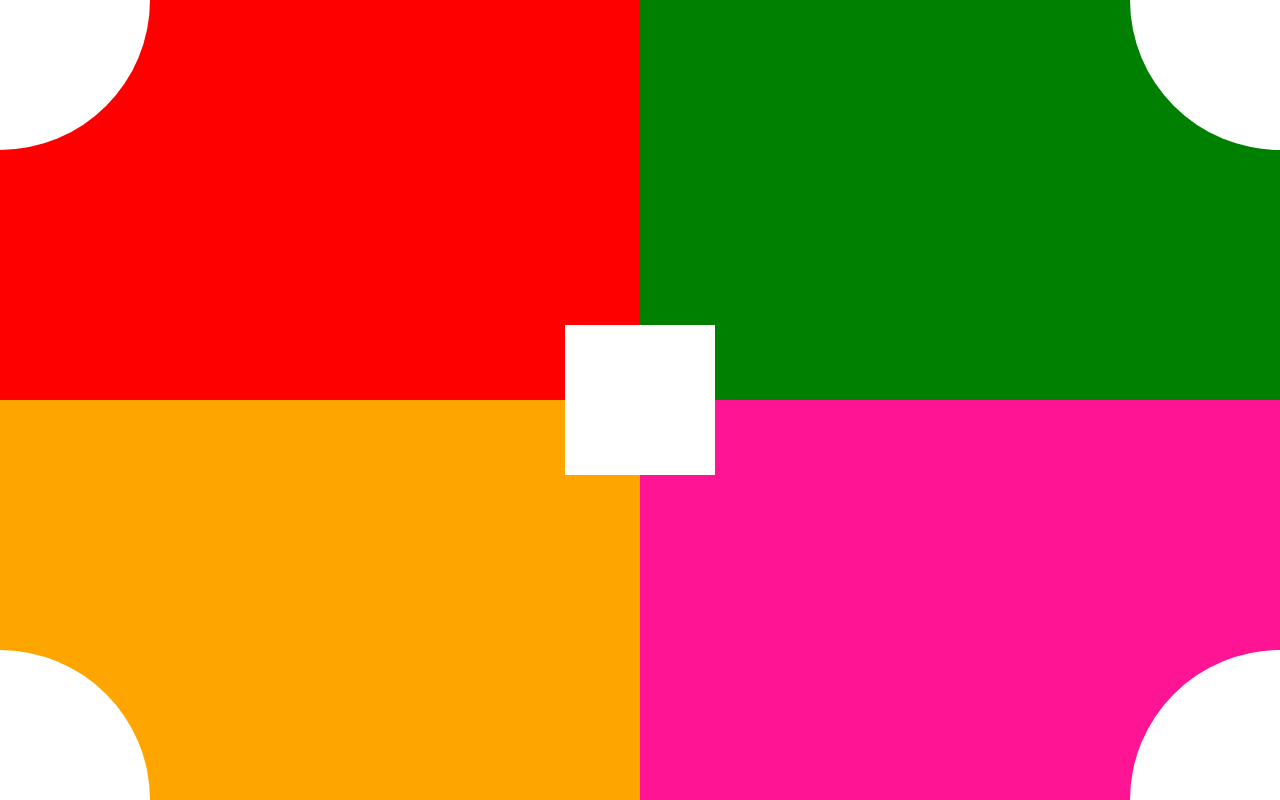
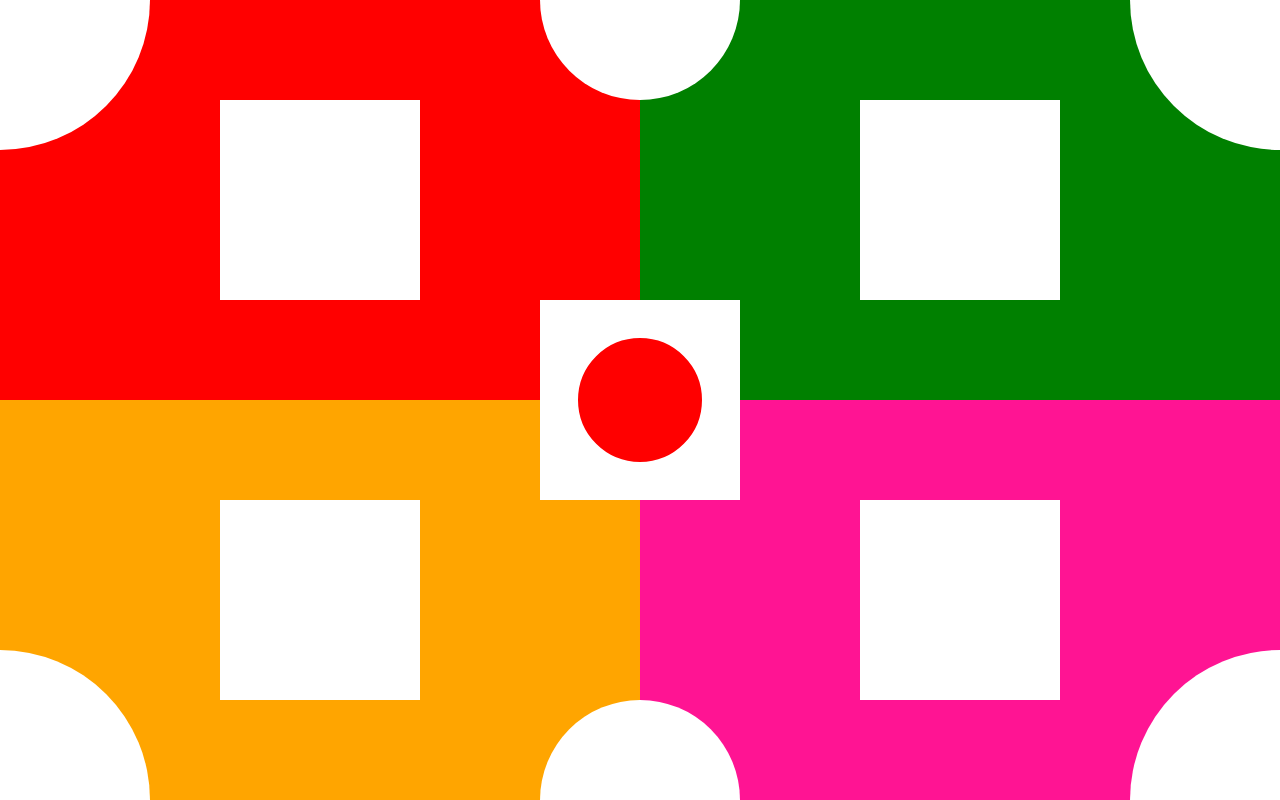
Before and after one commit to MilashaThathsarani/CSS-Assignment, a plain HTML site: page index.html in a window 1280 px wide. Drawn offline with Linux system fonts and the light colour scheme.

Commit message:
updated content

```diff
--- a/index.html
+++ b/index.html
@@ -2,7 +2,7 @@
 <html lang="en">
 <head>
     <meta charset="UTF-8">
-    <title>Case 1 Using Absolute & Relative</title>
+    <title>Case 1-Using Absolute & Relative</title>
     <link href="assets/css/normalize.css" rel="stylesheet">
     <style>
 
@@ -48,6 +48,10 @@
         body > div:nth-child(5) {
             top: 0;
             left: 0;
+            /* border-radius: 25px; */
+            /* border-top-left-radius: 136px; */
+            /* border-top-right-radius: 84px; */
+            /* border-bottom-left-radius: 100px; */
             border-bottom-right-radius: 100%;
 
         }
@@ -71,32 +75,97 @@
         }
 
         body > div:nth-child(9) {
+            width: 200px;
+            height: 200px;
             right: 0;
             bottom: 0;
             left: 0;
             top: 0;
             margin: auto;
+            /*transform: rotate(97deg);*/
         }
+
+        body > div > div {
+            width: 120px;
+            height: 120px;
+            border: 2px solid red;
+            background: red;
+            border-radius: 100%;
+            position: absolute;
+            right: 0;
+            top: 0;
+            bottom: 0;
+            left: 0;
+            margin: auto;
+        }
+
+        body > div:nth-child(10) {
+            left: 0;
+            right: 0;
+            top: 0;
+            margin: auto;
+            border-bottom-left-radius: 108px;
+            border-bottom-right-radius: 108px;
+            width: 200px;
+            height: 100px;
+        }
+
+        body > div:nth-child(11) {
+            left: 0;
+            right: 0;
+            bottom: 0;
+            margin: auto;
+            width: 200px;
+            height: 100px;
+            border-top-left-radius: 108px;
+            border-top-right-radius: 108px;
+        }
+
+        section > div {
+            width: 200px;
+            height: 200px;
+            background: white;
+            position: absolute;
+            left: 0;
+            right: 0;
+            top: 0;
+            bottom: 0;
+            margin: auto;
+        }
+
 
     </style>
 </head>
 <body>
+<!--main sections-->
+<section>
+    <div></div>
+</section>
+<section>
+    <div></div>
+</section>
+<section>
+    <div></div>
+</section>
+<section>
+    <div></div>
+</section>
 
-<section></section>
-<section></section>
-<section></section>
-<section></section>
-
-
+<!--for circles-->
 <div></div>
 <div></div>
 <div></div>
 <div></div>
 
+<!--center box-->
+<div>
+    <!--center circle-->
+    <div></div>
+</div>
 
-<div>
-
-</div>
+<!--top center & bottom circles-->
+<div></div>
+<div></div>
 
 
 </body>
```
